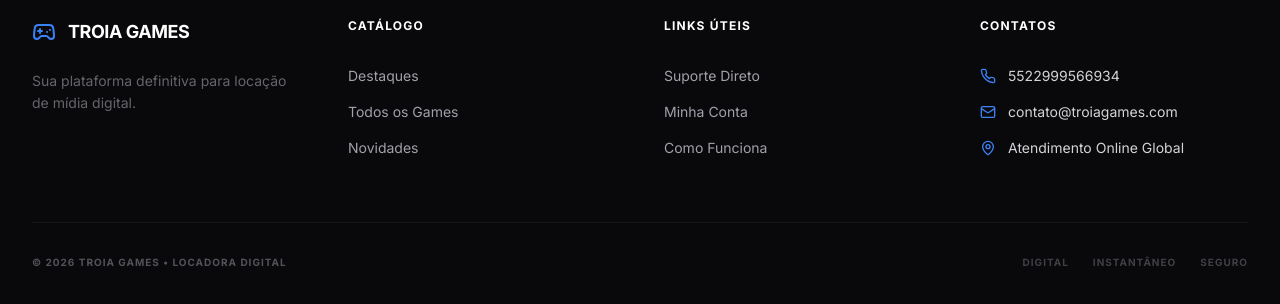
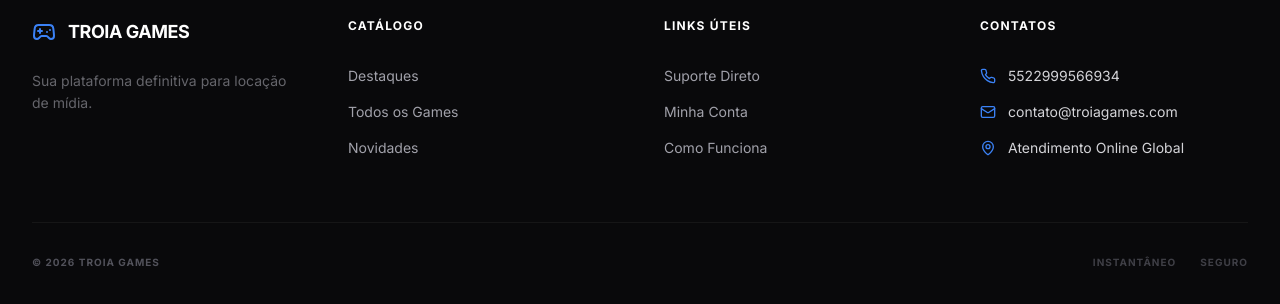
Before and after one commit to geovannegamer600-a11y/Tr-ia-TESTE, a React (Vite) app: page /#/ in a window 1280 px wide. Shown: the part 2928-3232 px from the top of the page. Built offline with nearby package versions, Linux system fonts and the light colour scheme.

Commit message:
feat: Update app config and README
Refines the app's configuration by updating the banner URL in the README, simplifying the footer description, and removing redundant text. Also, updates React Router to enable v7 relative splat path compatibility.

```diff
--- a/App.tsx
+++ b/App.tsx
@@ -122,7 +122,7 @@ const App: React.FC = () => {
   }
 
   return (
-    <Router>
+    <Router future={{ v7_relativeSplatPath: true }}>
       <div className="flex flex-col min-h-screen bg-[#09090b] text-zinc-100">
         <Navbar
           user={user}
--- a/components/Footer.tsx
+++ b/components/Footer.tsx
@@ -94,10 +94,9 @@ const Footer: React.FC<FooterProps> = ({ config }) => {
 
         <div className="border-t border-white/5 mt-16 pt-8 flex flex-col md:flex-row items-center justify-between gap-6">
           <p className="text-[10px] font-bold uppercase tracking-widest text-zinc-600">
-            © {new Date().getFullYear()} {config.siteName} • Locadora Digital
+            © {new Date().getFullYear()} {config.siteName}
           </p>
           <div className="flex items-center space-x-6 text-[10px] font-bold text-zinc-700 uppercase tracking-widest">
-             <span>Digital</span>
              <span>Instantâneo</span>
              <span>Seguro</span>
           </div>
--- a/store.ts
+++ b/store.ts
@@ -165,7 +165,7 @@ const DEFAULT_CONFIG: SiteConfig = {
   bannerImageUrl: '',
   bannerButtonText: 'FALAR COM ATENDENTE',
   bannerButtonUrl: '',
-  footerDescription: 'Sua plataforma definitiva para locação de mídia digital.',
+  footerDescription: 'Sua plataforma definitiva para locação de mídia.',
   contactPhone: '5522999566934',
   contactEmail: 'contato@troiagames.com',
   contactAddress: 'Atendimento Online Global',
```
Also changed, not shown: 1 other file (tests, documents, lock files or other folders).
